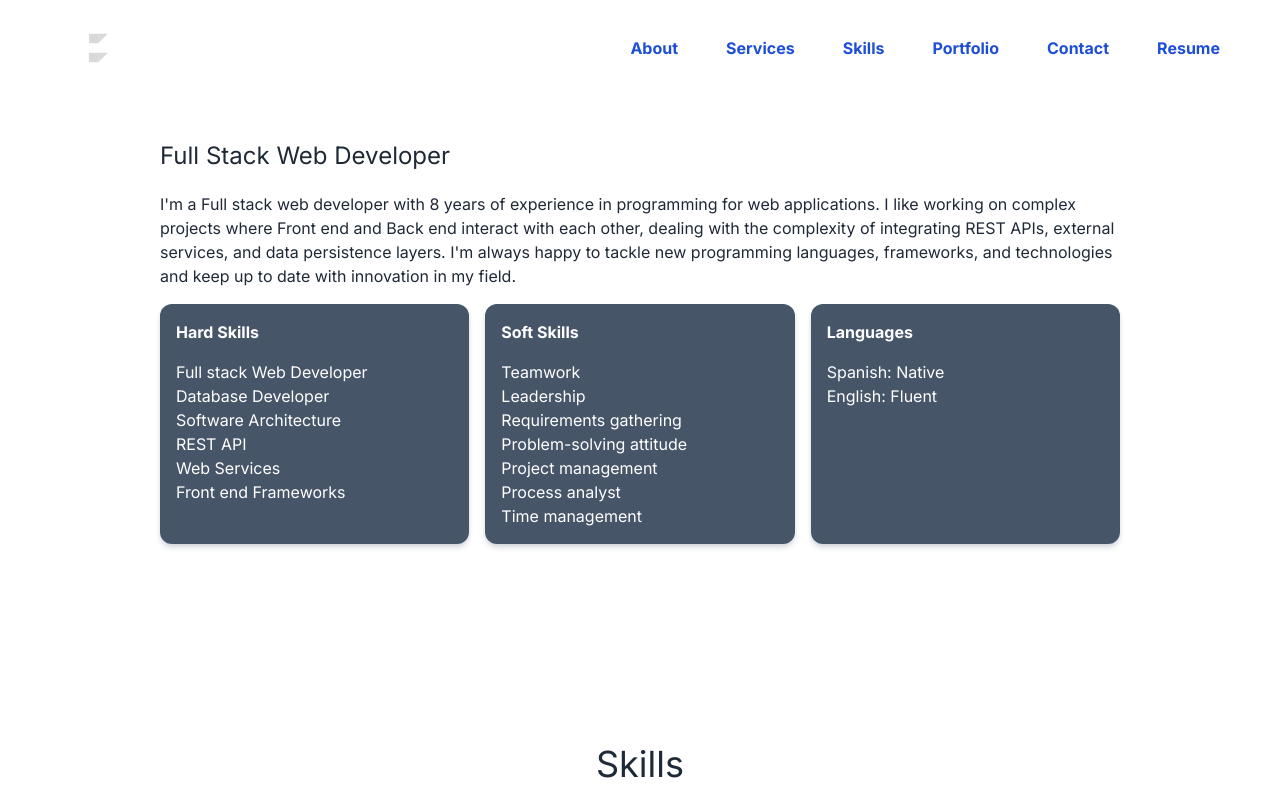
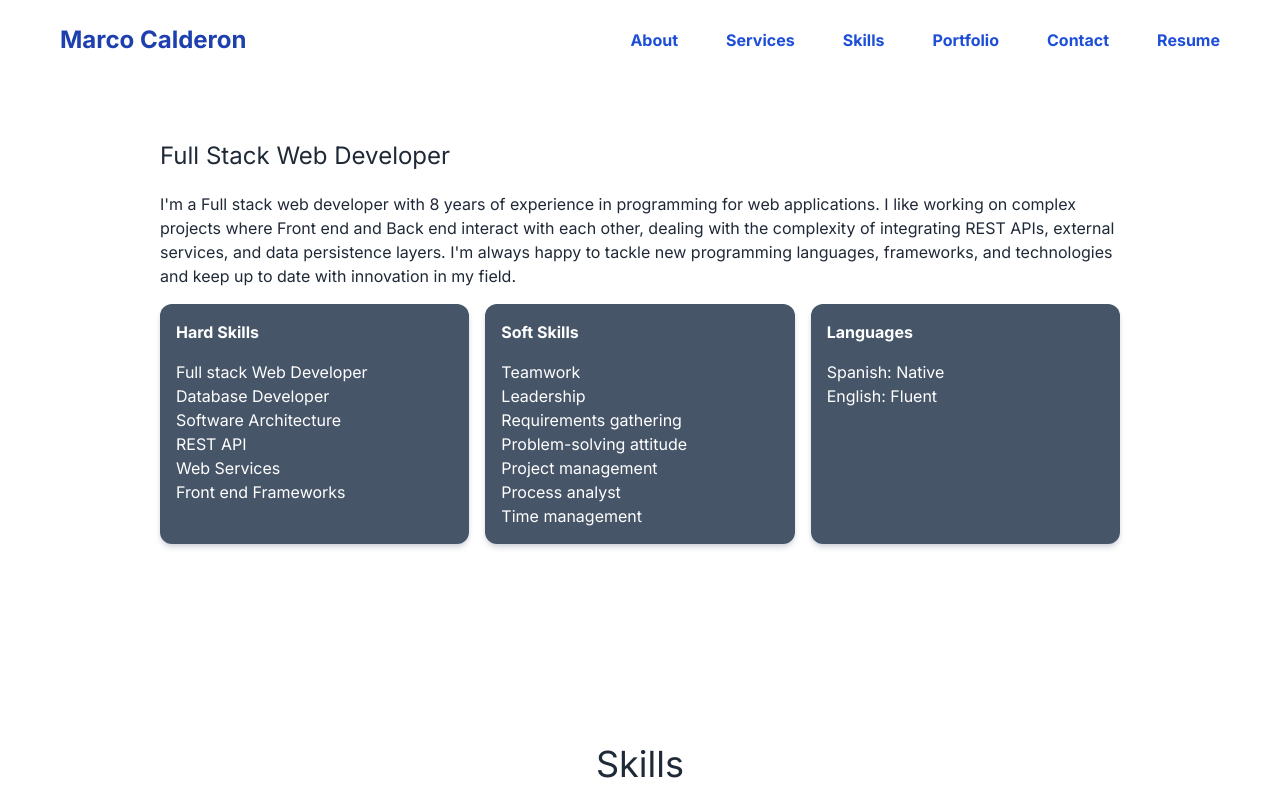
Before and after one commit to marco-calderon/marco-calderon.github.io, a Next.js app: page /resume in a window 1280 px wide. Shown: the top 800 px of the page. Built offline with nearby package versions, Linux system fonts and the light colour scheme.

Commit message:
refactor: :recycle: removed logo

```diff
--- a/components/Navbar.tsx
+++ b/components/Navbar.tsx
@@ -17,7 +17,7 @@ const Navbar = () => {
           <Link href="/">
             <div className="cursor-pointer">
               <h4 className="text-2xl font-bold text-blue-800 dark:text-white">
-                <LogoIcon className="text-5xl" />
+                Marco Calderon
               </h4>
             </div>
           </Link>
--- a/pages/index.tsx
+++ b/pages/index.tsx
@@ -19,7 +19,6 @@ const HomePage: NextPage<InferGetStaticPropsType<typeof getStaticProps>> = ({
       >
         <div className="flex flex-col items-center justify-center mt-24 h-[40vh]">
           <div className="flex flex-col items-center gap-8 mx-12 font-bold text-center col-12">
-            <LogoIcon className="text-[144px]" />
             <h1 className="text-4xl">Marco Calderon</h1>
             <h1 className="mb-8 text-5xl font-extrabold text-transparent bg-clip-text bg-gradient-to-r from-green-300 to-blue-300">
               Full Stack Web Developer
```
